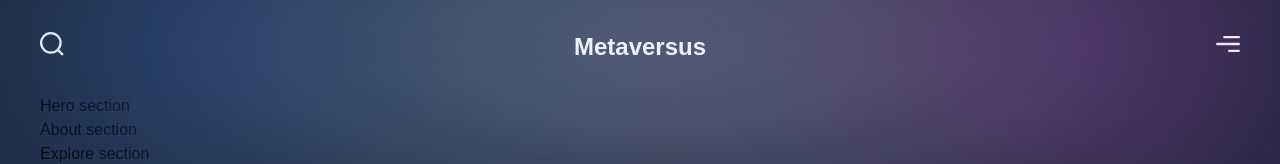
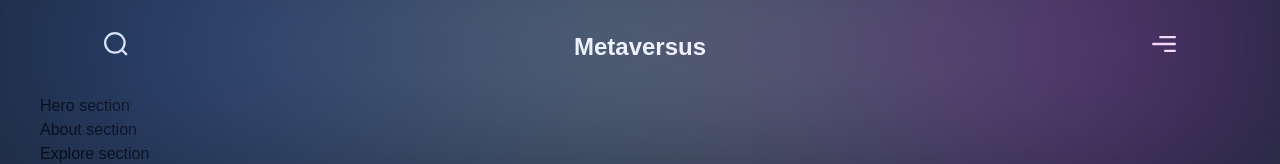
Before and after one commit to AmirZarei2002/metaverse, a Next.js app: page / in a window 1280 px wide. Shown: the top 164 px of the page. Built offline with nearby package versions, Linux system fonts and the light colour scheme; a web font is replaced by a local one.

Commit message:
tailwind.config content changed

```diff
--- a/tailwind.config.js
+++ b/tailwind.config.js
@@ -1,15 +1,22 @@
 /** @type {import('tailwindcss').Config} */
 module.exports = {
   content: [
-    "./app/**/*.{js,ts,jsx,tsx}",
-    "./pages/**/*.{js,ts,jsx,tsx}",
-    "./components/**/*.{js,ts,jsx,tsx}",
-
-    // Or if using `src` directory:
-    "./src/**/*.{js,ts,jsx,tsx}",
+    './app/**/*.{html,js,jsx}',
+    './components/**/*.{html,js,jsx}',
+    './sections/**/*.{html,js,jsx}',
+    './styles/**/*.{js,jsx}',
   ],
+  mode: 'jit',
   theme: {
-    extend: {},
+    extend: {
+      colors: {
+        'primary-black': '#1A232E',
+        'secondary-white': '#c7c7c7',
+      },
+      transitionTimingFunction: {
+        'out-flex': 'cubic-bezier(0.05, 0.6, 0.4, 0.9)',
+      },
+    },
   },
   plugins: [],
-}
+};
```
